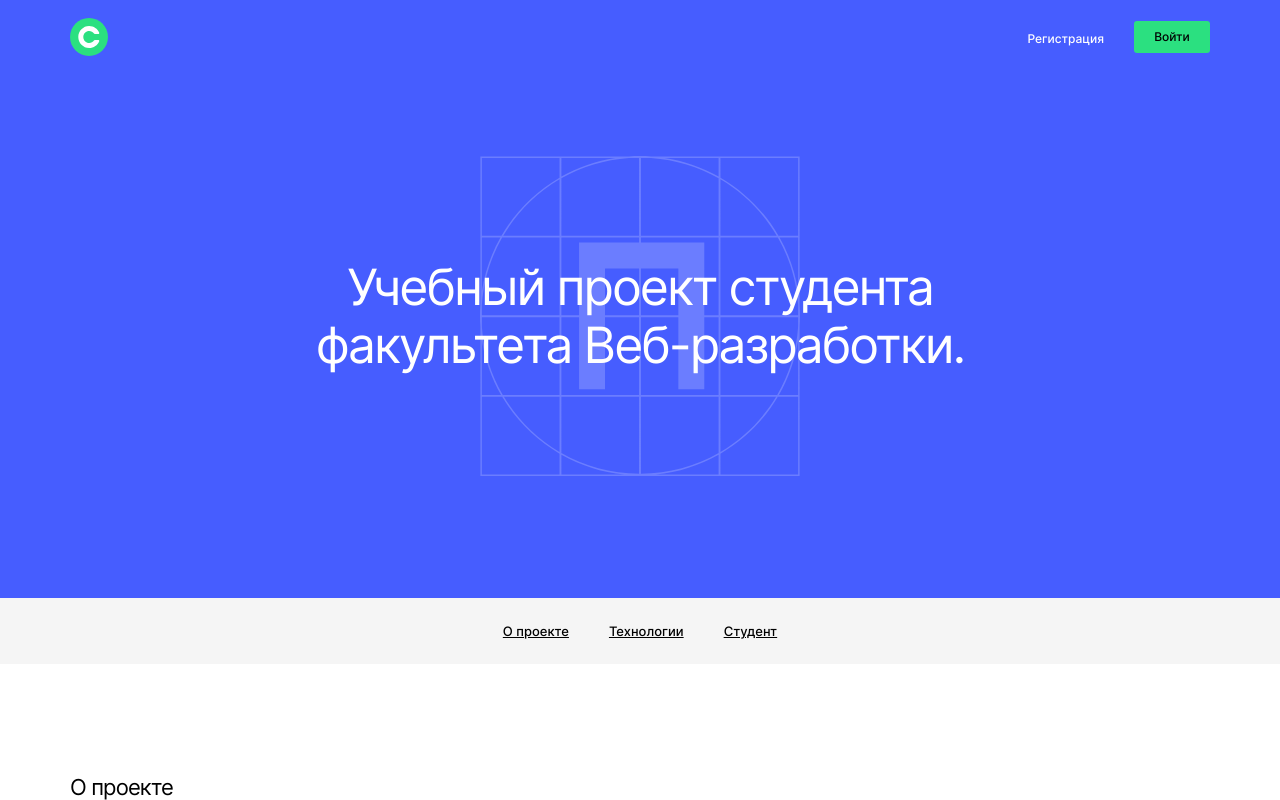
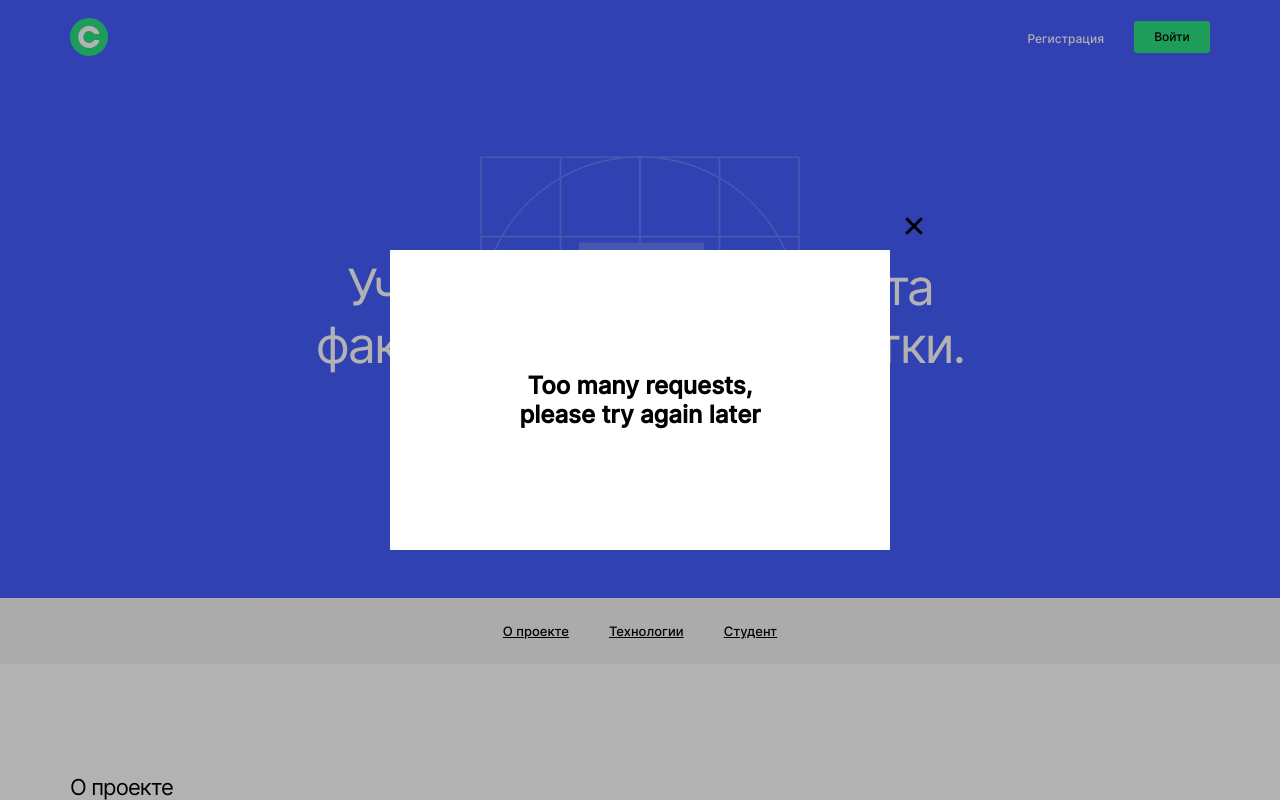
Before and after one commit to artAndreeva/movies-explorer-frontend, a React (Create React App) app: page / in a window 1280 px wide. Shown: the top 800 px of the page. Built offline with nearby package versions, Linux system fonts and the light colour scheme.

Commit message:
feat: popup marckup

```diff
--- a/src/components/App/App.js
+++ b/src/components/App/App.js
@@ -15,6 +15,7 @@ import * as MainApi from '../../utils/MainApi';
 import * as MoviesApi from '../../utils/MoviesApi';
 import ProtectedRouteElement from '../../components/ProtectedRoute/ProtectedRoute';
 import AuthRouteElement from '../AuthRoute/AuthRoute';
+import Popup from '../Popup/Popup';
 
 import './App.css';
 
@@ -26,6 +27,7 @@ const App = () => {
   const [isAuthProcess, setIsAuthProcess] = useState(false);
   const [isTokenChecked, setIsTokenChecked] = useState(false);
   const [isLoaded, setIsLoaded] = useState(false);
+  const [isPopupOpen, setIsPopupOpen] = useState(true);
 
   const { pathname } = useLocation();
   const navigate = useNavigate();
@@ -151,6 +153,14 @@ const App = () => {
     })
   }
 
+  const openPopup = () => {
+    setIsPopupOpen(true);
+  }
+
+  const closePopup = () => {
+    setIsPopupOpen(false);
+  }
+
   return (
     <div className="content">
       <div className="page">
@@ -217,6 +227,11 @@ const App = () => {
             ? <Footer/>
             : null}
 
+            <Popup
+              isPopupOpen={isPopupOpen}
+              closePopup={closePopup}
+              apiStatusCode={apiStatusCode}/>
+
           </CurrentUserContext.Provider>
         )}
       </div>
--- /dev/null
+++ b/src/components/Popup/Popup.css
@@ -0,0 +1,69 @@
+.popup {
+  position: fixed;
+  top: 0;
+  right: 0;
+  bottom: 0;
+  left: 0;
+  background-color: rgba(0, 0, 0, .3);
+  justify-content: center;
+  align-items: center;
+  display: flex;
+  visibility: hidden;
+  opacity: 0;
+  transition: opacity .3s ease, visibility .3s ease;
+}
+
+.popup_opened {
+  visibility: visible;
+  opacity: 1;
+}
+
+.popup__container {
+  position: relative;
+  width: 500px;
+  min-height: 300px;
+  background-color: rgb(255, 255, 255);
+  padding: 40px;
+  box-sizing: border-box;
+  display: flex;
+  align-items: center;
+  justify-content: center;
+}
+
+.popup__text {
+  font-style: normal;
+  font-weight: 900;
+  font-size: 24px;
+  line-height: 29px;
+  color: #000000;
+  margin: 0;
+  text-align: center;
+  width: 300px;
+}
+
+.popup__close-button {
+  width: 32px;
+  height: 32px;
+  background-image: url(../../images/header-cross.svg);
+  background-size: contain;
+  background-repeat: no-repeat;
+  position: absolute;
+  background-color: transparent;
+  border: 0;
+  padding: 0;
+  top: -40px;
+  right: -40px;
+}
+
+@media screen and (max-width: 550px) {
+  .popup__container {
+    width: 282px;
+    padding: 26px 22px 25px;
+  }
+  .popup__close-button {
+    width: 20px;
+    height: 20px;
+    top: -36px;
+    right: 0;
+  }
+}
--- /dev/null
+++ b/src/components/Popup/Popup.js
@@ -0,0 +1,20 @@
+import React from 'react';
+import './Popup.css';
+
+const Popup = ({ isPopupOpen, closePopup, apiStatusCode }) => {
+
+return (
+  <div className={`popup ${isPopupOpen && 'popup_opened'}`}>
+    <div className="popup__container">
+      <button
+        className="popup__close-button button"
+        type="button"
+        onClick={closePopup}>
+      </button>
+      <span className="popup__text">Too many requests, please try again later</span>
+    </div>
+  </div>
+)
+}
+
+export default Popup;
```
